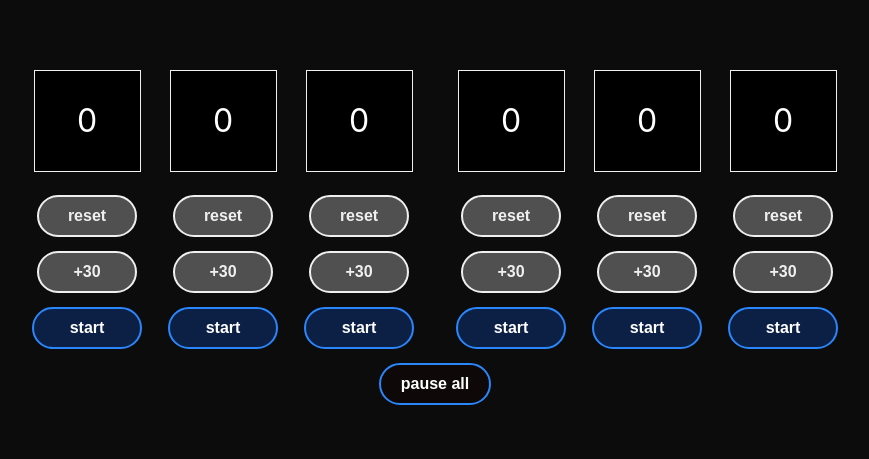
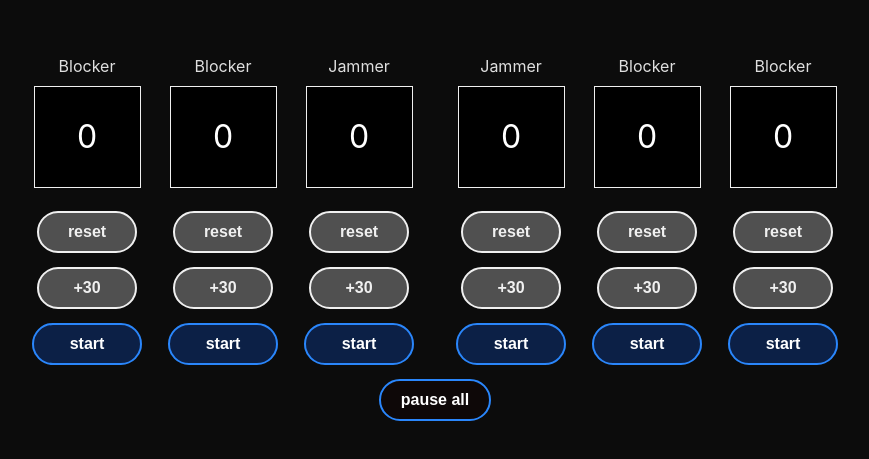
Before and after one commit to keyobs/pocket-pbt, a React (Vite) app: page / in a window 1280 px wide. Shown: the part 159-618 px from the top of the page, without its empty margins (205-1074 px from the left). Built offline with nearby package versions, Linux system fonts and the light colour scheme.

Commit message:
(counters): identify blocker/jammer timer

```diff
--- a/src/components/counter/Counter.tsx
+++ b/src/components/counter/Counter.tsx
@@ -3,7 +3,11 @@ import "./counter.less";
 import { useTimeContext } from "../allCountersActions/useTimeContext";
 import { Button } from "../buttons/Button";
 
-const Counter = () => {
+interface CounterInterface {
+  type: "jammer" | "blocker";
+}
+
+const Counter = ({ type }: CounterInterface) => {
   const [wasCountStarted, setWasCountStarted] = useState(false);
   const [count, setCount] = useState(0);
   const [isCounterPaused, setIsCounterPaused] = useState(false);
@@ -49,7 +53,10 @@ const Counter = () => {
 
   return (
     <div className="counter">
-      <div className="time">{count}</div>
+      <div className="timer-container">
+        <span>{type}</span>
+        <div className="timer">{count}</div>
+      </div>
       <div className="counter-actions">
         <Button
           disabled={count === 0 || !isCounterPaused}
--- a/src/components/counter/counter.less
+++ b/src/components/counter/counter.less
@@ -4,7 +4,16 @@
   justify-content: center;
   align-items: center;
 
-  .time {
+  .timer-container {
+    display: flex;
+    flex-direction: column;
+    row-gap: 0.5rem;
+
+    span {
+      text-transform: capitalize;
+    }
+
+    .timer {
       display: flex;
       width: 105px;
       height: 100px;
@@ -14,6 +23,7 @@
       color: white;
       font-size: 2rem;
       border: 1px solid #f0f0f0;
+    }
   }
 
   .counter-actions {
--- a/src/timers/Timers.tsx
+++ b/src/timers/Timers.tsx
@@ -6,15 +6,15 @@ const Timers = () => {
     <div className="timers">
       <div className="teamTimers">
         {Array.from({ length: 2 }).map((_, index) => (
-          <Counter key={index} />
+          <Counter key={index} type="blocker" />
         ))}
-        <Counter />
+        <Counter type="jammer" />
       </div>
       <div className="teamTimers">
+        <Counter type="jammer" />
         {Array.from({ length: 2 }).map((_, index) => (
-          <Counter key={index} />
+          <Counter key={index} type="blocker" />
         ))}
-        <Counter />
       </div>
     </div>
   );
```
Lines whose indentation alone changed are shown as unchanged.
